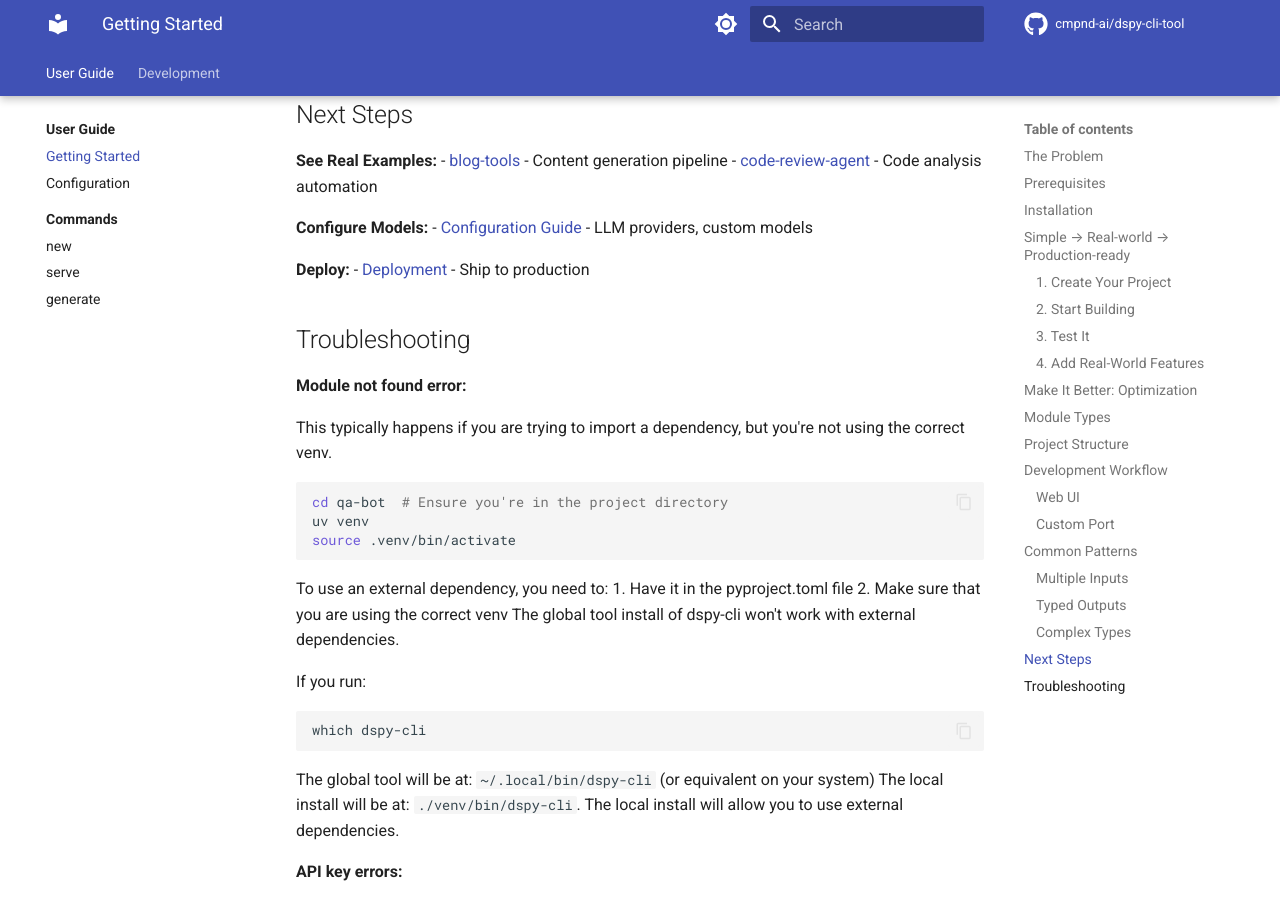
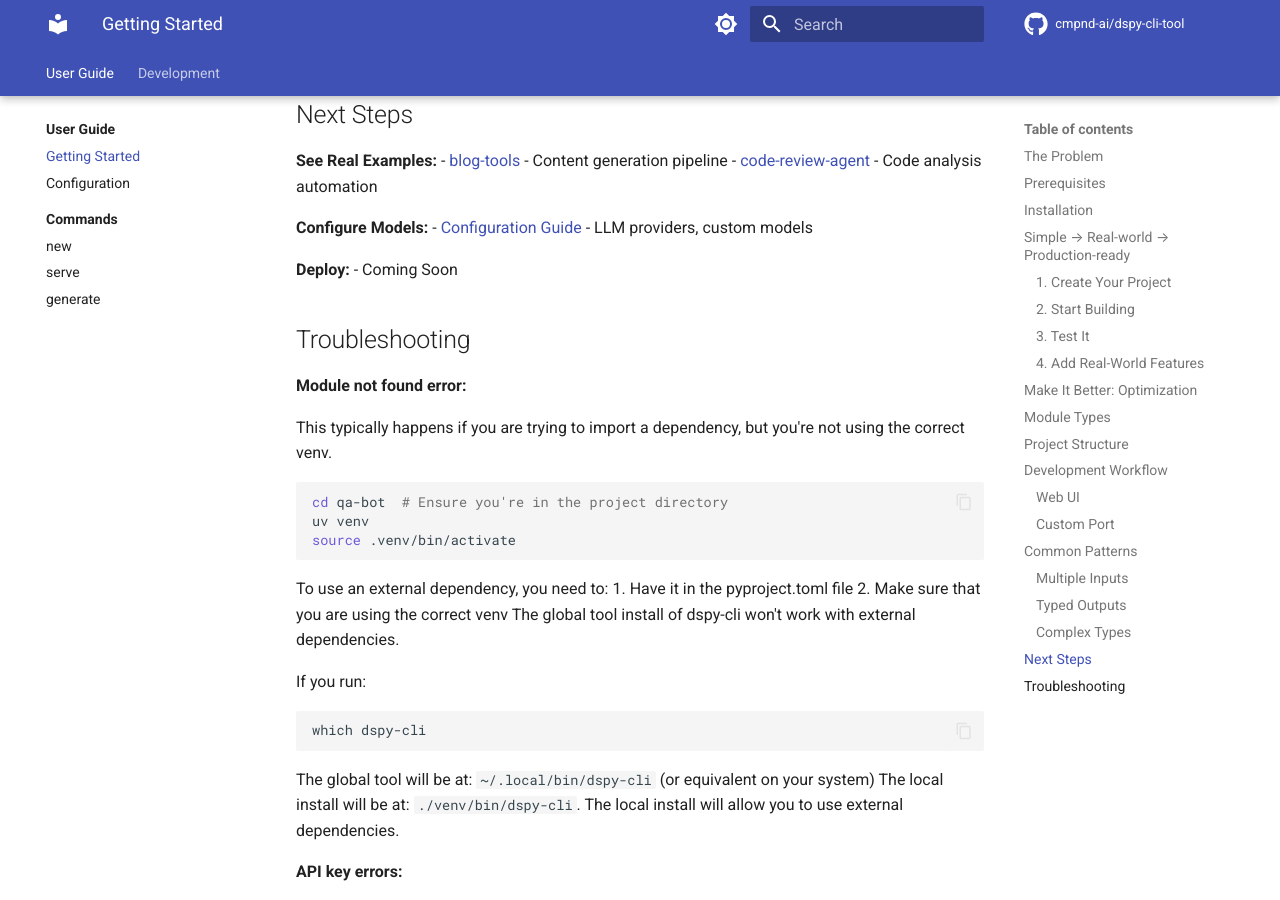
Before and after one commit to cmpnd-ai/dspy-cli, an MkDocs documentation site: the page built from docs/getting-started.md, in a window 1280 px wide and 900 px high, scrolled down 4168 px. Built offline with MkDocs 1.6.1 and Material for MkDocs 9.7.7, drawn with Linux system fonts in a browser that asks for light colours; comment, search, counter and statistics services are not loaded.

```diff
--- a/docs/getting-started.md
+++ b/docs/getting-started.md
@@ -112,7 +112,7 @@ class QaBot(dspy.Module):
 **Before optimization:** Generic prompts. Inconsistent quality. Trial-and-error tuning.
 **After optimization:** Prompts tailored to your task. Measurable improvements. Data-driven.
 
-See the [DSPy documentation](dspy.ai) for more on optimization strategies.
+See the [DSPy documentation](https://dspy.ai) for more on optimization strategies.
 
 ## Module Types
 
@@ -189,7 +189,7 @@ dspy-cli g scaffold extractor -s "document -> entities: list[str], metadata: dic
 - [Configuration Guide](configuration.md) - LLM providers, custom models
 
 **Deploy:**
-- [Deployment](deployment.md) - Ship to production
+- Coming Soon
 
 ## Troubleshooting
 
```
Also changed, not shown: 2 other files.
